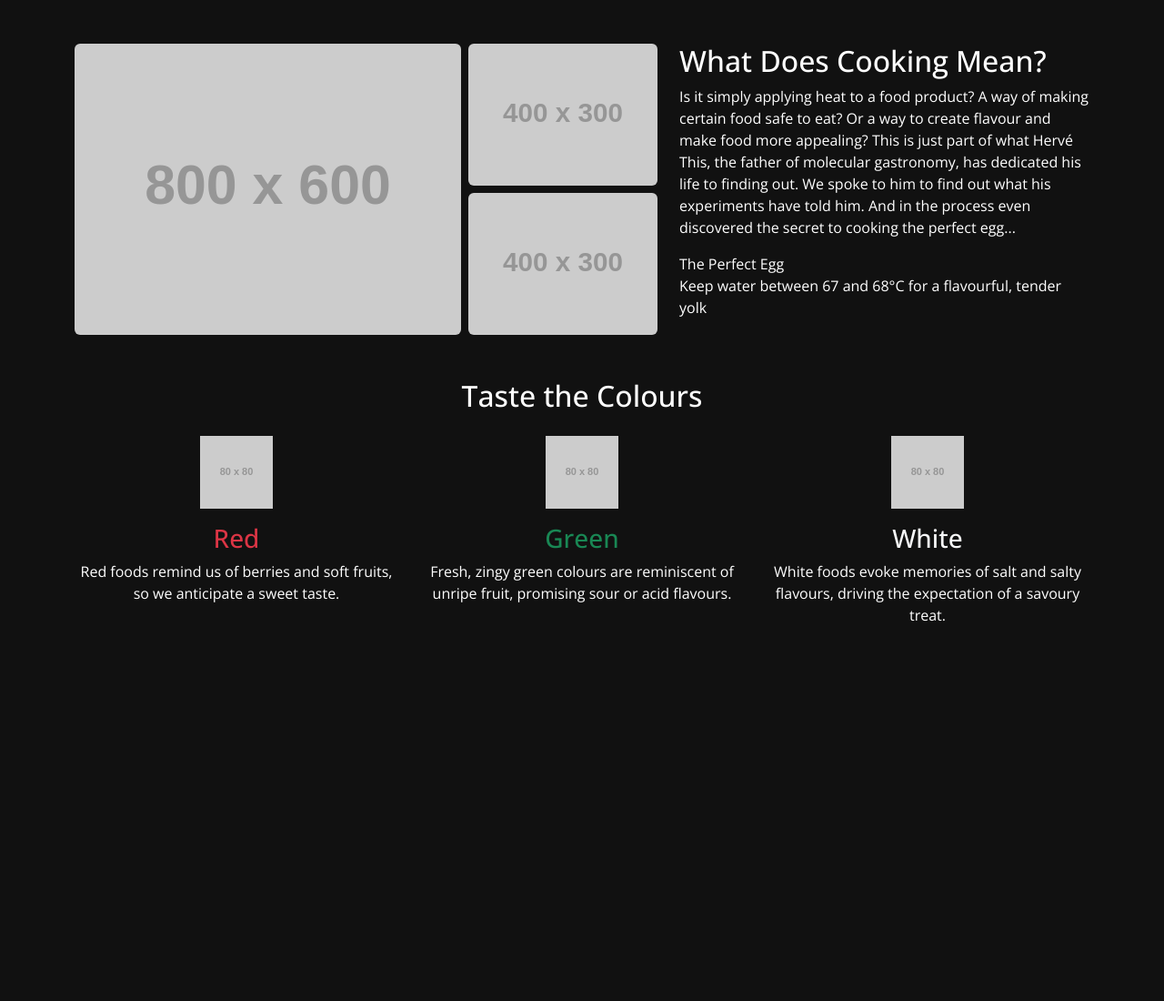
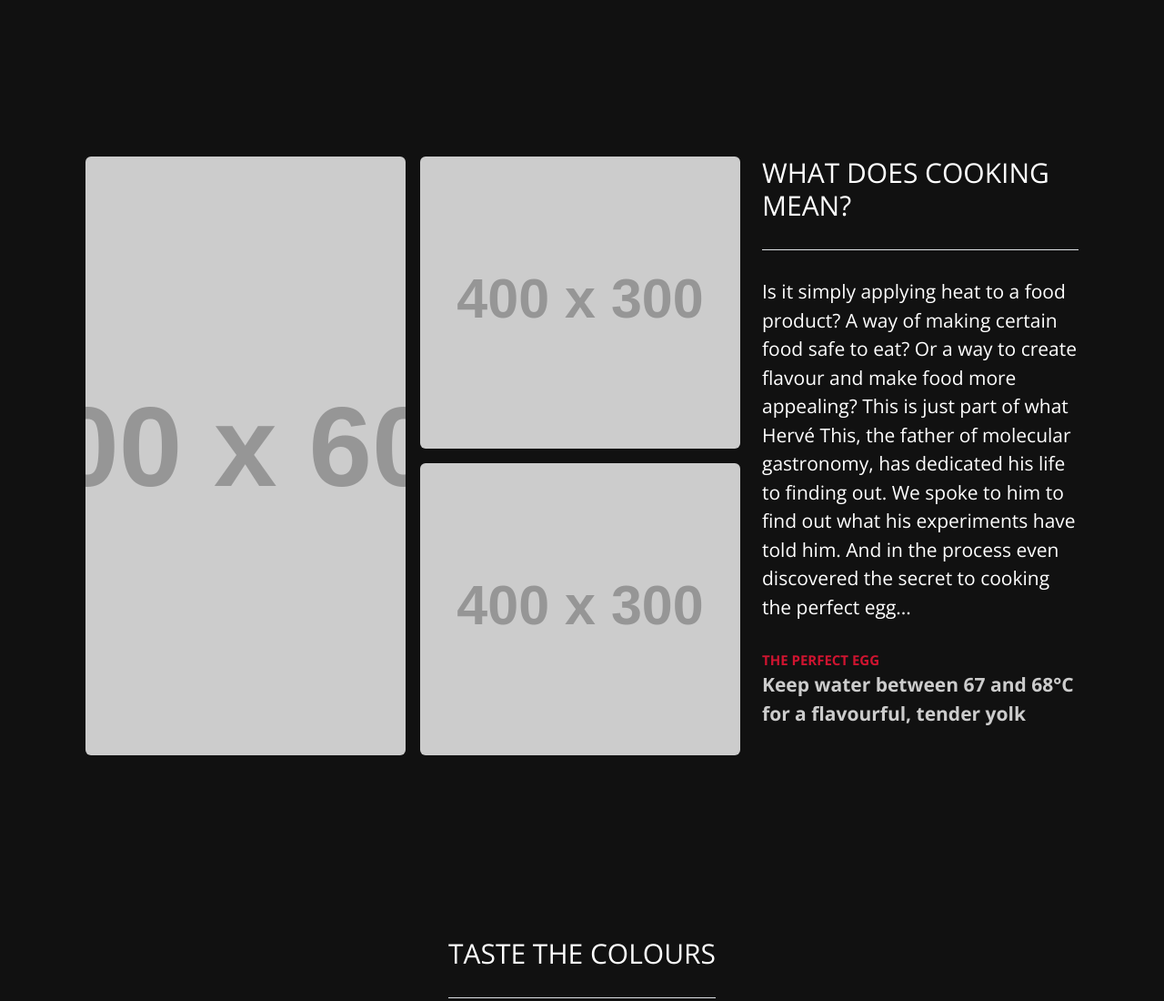
Before and after one commit to marcobfenda/orchard_frontend_test, a website built with webpack: page src/index.html in a window 1280 px wide. Shown: the top 1100 px of the page at 91% size. Before the commit the page ends 800 px from the top, so only its background shows below. Built offline with nearby package versions, Linux system fonts and the light colour scheme.

Commit message:
Update layout to follow design

```diff
--- a/src/index.html
+++ b/src/index.html
@@ -12,65 +12,58 @@
 </head>
 
 <body>
-
+	<!-- Main Container -->
 	<div class="container py-5">
 
 		<!-- Top Section -->
-		<div class="row g-4 mb-5">
+		<div class="row g-4 block-one">
 			<!-- Images -->
-			<div class="col-lg-7 d-flex" data-aos="fade-right">
-				<div class="row g-2 flex-fill">
-					<div class="col-8">
+			<div class="col-lg-8 d-flex" data-aos="fade-right">
+				<div class="row g-3 flex-fill">
+					<div class="col-6">
 						<img src="https://placehold.co/800x600/1a1a1a/ffffff/png?text=Cooking+Pot" class="img-fluid h-100 w-100 rounded object-fit-cover" alt="Cooking Pot">
 					</div>
-					<div class="col-4 d-flex flex-column">
-						<img src="https://placehold.co/400x300/1a1a1a/ffffff/png?text=Chef" class="img-fluid mb-2 flex-fill rounded object-fit-cover" alt="Chef Working">
+					<div class="col-6 d-flex flex-column">
+						<img src="https://placehold.co/400x300/1a1a1a/ffffff/png?text=Chef" class="img-fluid mb-3 flex-fill rounded object-fit-cover" alt="Chef Working">
 						<img src="https://placehold.co/400x300/1a1a1a/ffffff/png?text=Eggs" class="img-fluid flex-fill rounded object-fit-cover" alt="Perfect Eggs">
 					</div>
 				</div>
 			</div>
 
 			<!-- Text -->
-			<div class="col-lg-5" data-aos="fade-left">
+			<div class="col-lg-4" data-aos="fade-left">
 				<div class="top-text h-100">
-					<h2>What Does Cooking Mean?</h2>
-					<p>
-						Is it simply applying heat to a food product? A way of making certain food safe to eat?
-						Or a way to create flavour and make food more appealing? This is just part of what
-						Hervé This, the father of molecular gastronomy, has dedicated his life to finding out.
-						We spoke to him to find out what his experiments have told him. And in the process even
-						discovered the secret to cooking the perfect egg...
-					</p>
-					<span class="highlight">The Perfect Egg</span>
+					<h1 class="text-uppercase border-bottom">What Does Cooking Mean?</h1>
+					<p>Is it simply applying heat to a food product? A way of making certain food safe to eat? Or a way to create flavour and make food more appealing? This is just part of what Hervé This, the father of molecular gastronomy, has dedicated his life to finding out. We spoke to him to find out what his experiments have told him. And in the process even discovered the secret to cooking the perfect egg...</p>
+					<span class="text-uppercase highlight">The Perfect Egg</span>
 					<p class="tip">Keep water between 67 and 68°C for a flavourful, tender yolk</p>
 				</div>
 			</div>
 		</div>
 
 		<!-- Taste the Colours Section -->
-		<div class="text-center mb-5">
-			<h2 class="mb-4" data-aos="fade-up">Taste the Colours</h2>
+		<div class="text-center mb-5 block-two">
+			<h1 class="d-inline-block text-uppercase border-bottom" data-aos="fade-up">Taste the Colours</h1>
 			<div class="row g-4">
 				<div class="col-md-4" data-aos="zoom-in" data-aos-delay="100">
 					<div class="color-card h-100">
-						<img src="https://placehold.co/80x80/ff0000/ffffff/png?text=Red" class="img-fluid mb-3" alt="Red Spoon" style="width:80px;">
-						<h3 class="text-danger">Red</h3>
-						<p>Red foods remind us of berries and soft fruits, so we anticipate a sweet taste.</p>
+						<img src="https://placehold.co/375x300/ff0000/ffffff/png?text=Red" class="img-fluid mb-3" alt="Red Spoon">
+						<h3>Red</h3>
+						<p class="text-center">Red foods remind us of berries and soft fruits, so we anticipate a sweet taste.</p>
 					</div>
 				</div>
 				<div class="col-md-4" data-aos="zoom-in" data-aos-delay="200">
 					<div class="color-card h-100">
-						<img src="https://placehold.co/80x80/00ff00/ffffff/png?text=Green" class="img-fluid mb-3" alt="Green Spoon" style="width:80px;">
-						<h3 class="text-success">Green</h3>
-						<p>Fresh, zingy green colours are reminiscent of unripe fruit, promising sour or acid flavours.
-						</p>
+						<img src="https://placehold.co/375x300/00ff00/ffffff/png?text=Green" class="img-fluid mb-3" alt="Green Spoon">
+						<h3>Green</h3>
+						<p class="text-center">Fresh, zingy green colours are reminiscent of unripe fruit, promising sour or acid flavours.</p>
 					</div>
 				</div>
 				<div class="col-md-4" data-aos="zoom-in" data-aos-delay="300">
 					<div class="color-card h-100">
-						<img src="https://placehold.co/80x80/ffffff/333333/png?text=White" class="img-fluid mb-3" alt="White Spoon" style="width:80px;">
-						<h3 class="text-light">White</h3>
-						<p>White foods evoke memories of salt and salty flavours, driving the expectation of a savoury treat.</p>
+						<img src="https://placehold.co/375x300/ffffff/333333/png?text=White" class="img-fluid mb-3" alt="White Spoon">
+						<h3>White</h3>
+						<p class="text-center">White foods evoke memories of salt and salty flavours, driving the expectation of a savoury treat.</p>
 					</div>
 				</div>
 			</div>
--- a/src/style.css
+++ b/src/style.css
@@ -2,4 +2,58 @@ body {
   background-color: #111;
   color: #FFF;
   font-family: "Open Sans", sans-serif;
+  font-weight: 300;
 }
+.color-card img {
+  transition: transform 0.2s ease;
+}
+.color-card img:hover {
+  transform: scale(1.1);
+}
+.block-one,
+.block-two {
+  margin: 100px auto;
+}
+.top-text {
+  h1 {
+    font-size: 30px;
+    font-weight: 300;
+    padding-bottom: 30px;
+    margin-bottom: 30px;
+  }
+  p {
+    font-size: 21px;
+    font-weight: 300;
+    margin-bottom: 30px;
+  }
+  .highlight {
+    color: #cf1430;
+    font-weight: bold;
+    margin-bottom: 10px;
+    font-size: 15px;
+  }
+  .tip {
+    font-size: 21px;
+    font-weight: bold;
+    color: #ccc;
+  }
+}
+
+.text-center {
+  h1 {
+    font-size: 30px;
+    font-weight: 300;
+    padding-bottom: 30px;
+    margin-bottom: 30px;
+    margin-top: 100px;
+  }
+  h3 {
+    font-size: 21px;
+    font-weight: bold;
+    margin-bottom: 10px;
+  }
+  p {
+    font-size: 21px;
+    margin-bottom: 10px;
+  }
+}
```
